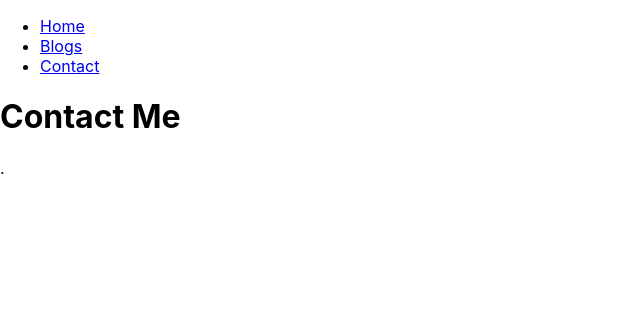
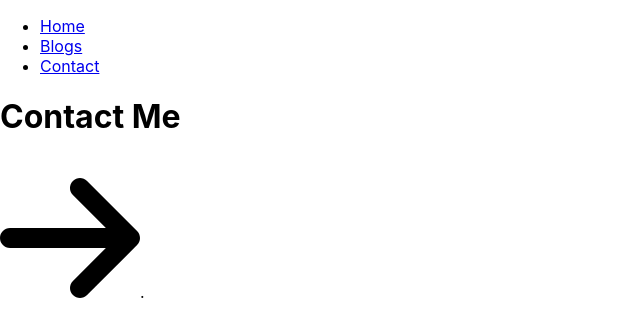
Before and after one commit to RN848/KFUPM-Hup, a React (Create React App) app: page /contact in a window 1280 px wide. Shown: the top 336 px of the page, without its empty margins (0-640 px from the left). Built offline with nearby package versions, Linux system fonts and the light colour scheme.

Commit message:
fontawoasm libariry for icons hav added

```diff
--- a/package.json
+++ b/package.json
@@ -3,6 +3,10 @@
   "version": "0.1.0",
   "private": true,
   "dependencies": {
+    "@fortawesome/fontawesome-svg-core": "^6.6.0",
+    "@fortawesome/free-brands-svg-icons": "^6.6.0",
+    "@fortawesome/free-solid-svg-icons": "^6.6.0",
+    "@fortawesome/react-fontawesome": "^0.2.2",
     "@testing-library/jest-dom": "^5.17.0",
     "@testing-library/react": "^13.4.0",
     "@testing-library/user-event": "^13.5.0",
--- a/src/App.js
+++ b/src/App.js
@@ -7,6 +7,9 @@ import Layout from "./pages/Layout";
 import Home from "./pages/Home";
 import Contact from "./pages/Contact";
 import NoPage from "./pages/NoPage";
+
+import {FontAwesomeIcon  } from '@fortawesome/react-fontawesome'
+import {faArrowRight} from '@fortawesome/free-solid-svg-icons'
 
 
 function App() {
--- a/src/pages/Contact.js
+++ b/src/pages/Contact.js
@@ -1,5 +1,14 @@
+import {FontAwesomeIcon  } from '@fortawesome/react-fontawesome'
+import {faArrowRight} from '@fortawesome/free-solid-svg-icons'
+
+
 const Contact = () => {
-    return <h1>Contact Me</h1>;
+    return (<>
+
+<h1>Contact Me</h1>
+
+    <FontAwesomeIcon icon={faArrowRight}  size='10x'/>
+    </>)
   };
 
   export default Contact;
--- a/src/pages/Home.js
+++ b/src/pages/Home.js
@@ -1,3 +1,6 @@
+
+
+
 const Home = () => {
     return <h1>Home</h1>;
   };
```
Also changed, not shown: 1 other file (tests, documents, lock files or other folders).
